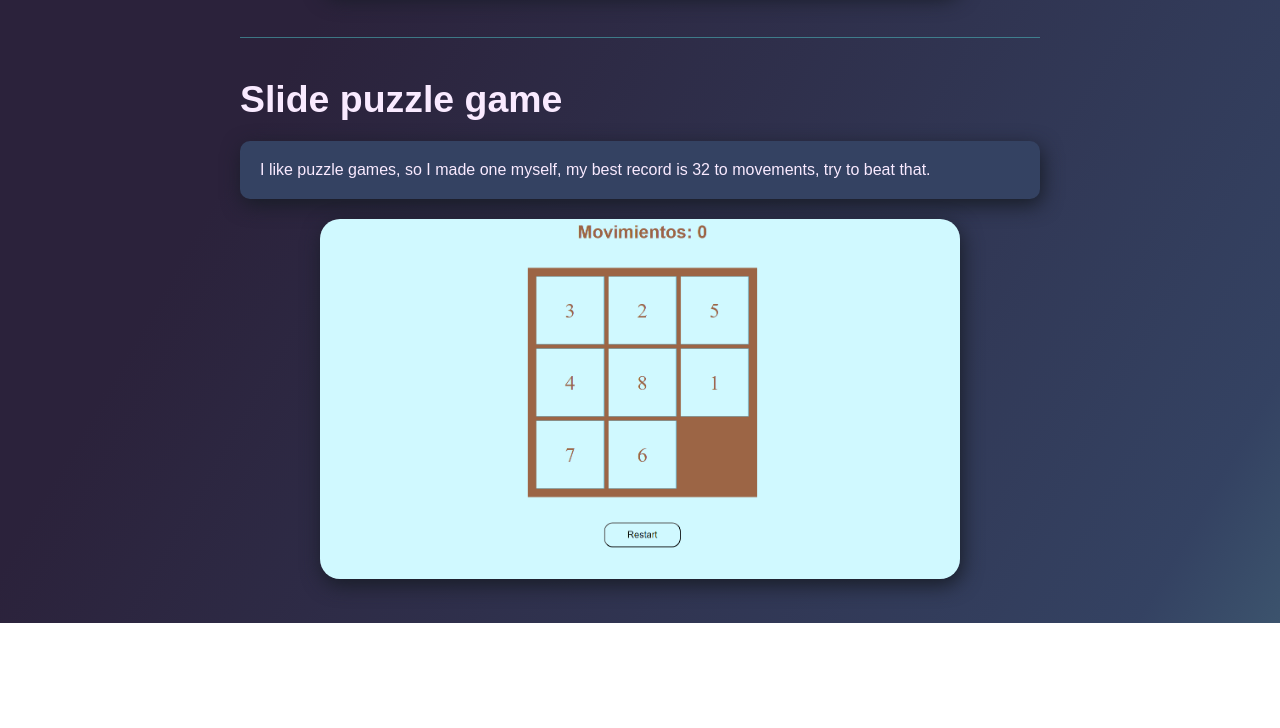
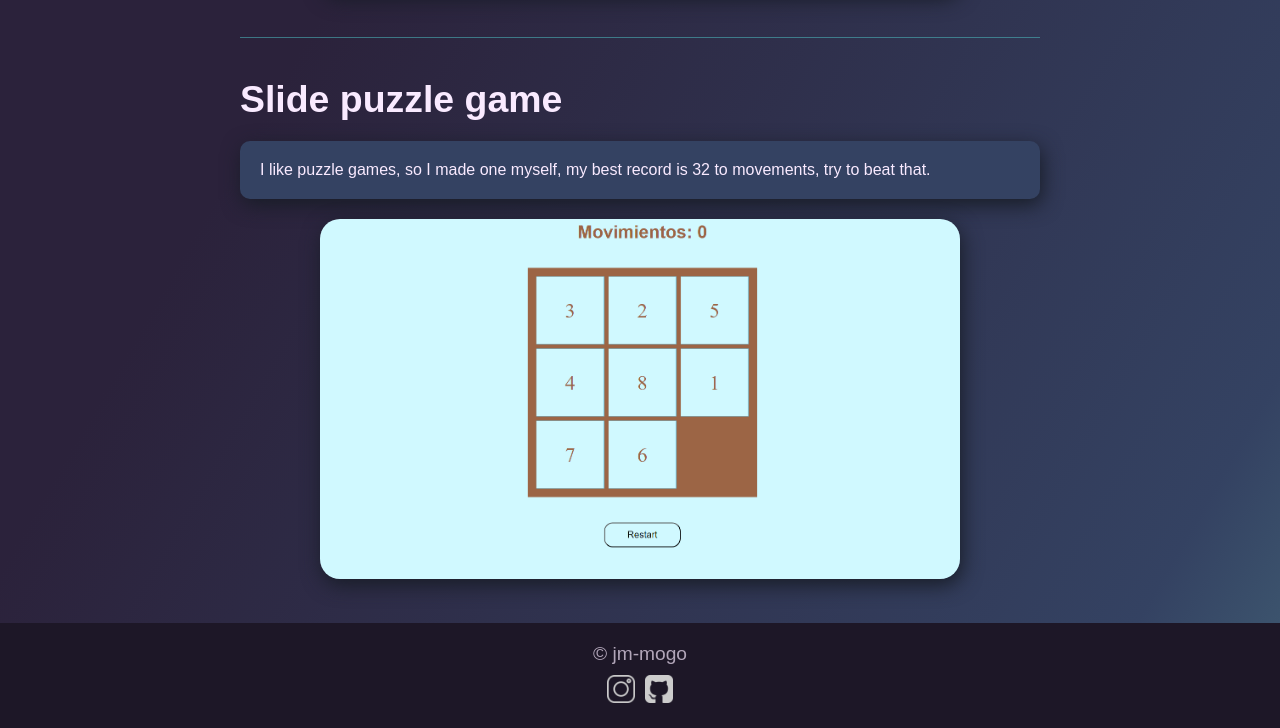
Before and after one commit to jm-mogo/portfolio, a plain HTML site: page index.html in a window 1280 px wide. Shown: the part 2463-3191 px from the top of the page. Before the commit the page ends 3086 px from the top, so only its background shows below. Drawn offline with Linux system fonts and the light colour scheme.

Commit message:
added footer and social media links

```diff
--- /dev/null
+++ b/footer.css
@@ -0,0 +1,25 @@
+footer {
+    font-size: 1.2rem;
+    background-color: #1d1727;
+    color: #f9eaffad;
+    padding: 20px;
+    display: flex;
+    flex-direction: column;
+    align-items: center;
+    gap: 10px;
+}
+
+.socials {
+    display: flex;
+    gap: 10px;
+}
+
+.socials a {
+text-decoration: none;
+}
+
+.socials img {
+    width: 28px;
+    color: aliceblue;
+    filter: invert(80%);
+}
--- a/index.html
+++ b/index.html
@@ -10,6 +10,7 @@
     <link rel="stylesheet" href="nav.css">
     <link rel="stylesheet" href="hero.css">
     <link rel="stylesheet" href="projects.css">
+    <link rel="stylesheet" href="footer.css">
 </head>
 
 <body>
@@ -131,7 +132,18 @@
         </div>
 
     </div>
+    <footer>
+        <p>&#169; jm-mogo</p>
+        <div class="socials">
+            <a href="https://www.instagram.com/j_mogo/">
+                <img src="icons/insta.png" alt="">
+            </a>
 
+            <a href="https://github.com/jm-mogo">
+                <img src="icons/github.png" alt="">
+            </a>
+        </div>
+    </footer>
 
 </body>
 
```
Also changed, not shown: icons/github.png (added), icons/insta.png (added).
